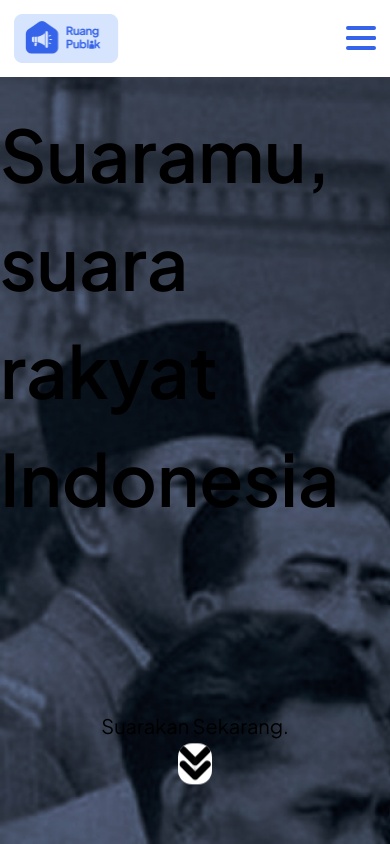
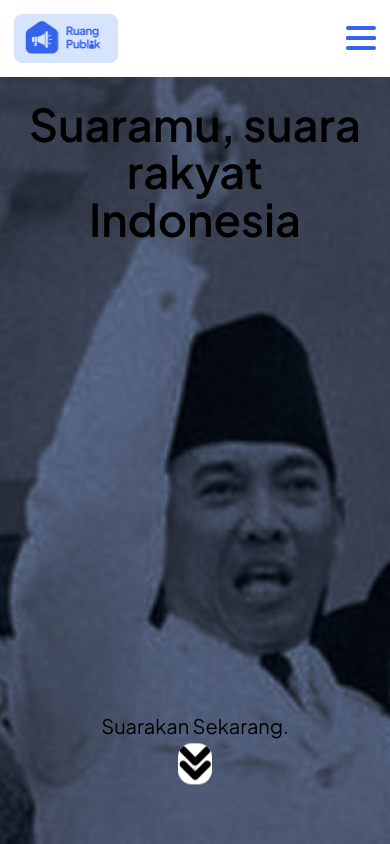
Before and after one commit to gigahidjrikaaa/ruangpublik-frontend, a Next.js app: page / in a window 390 px wide. Shown: the top 844 px of the page. Built offline with nearby package versions, Linux system fonts and the light colour scheme.

Commit message:
feat: make Hero responsive

```diff
--- a/src/components/LandingPage/Hero.tsx
+++ b/src/components/LandingPage/Hero.tsx
@@ -4,8 +4,8 @@ import Link from "next/link";
 
 export default function Hero() {
   return(
-    <main className="min-h-screen bg-red-500 bg-[url(/HeroBG.jpg)] bg-cover flex flex-col justify-between items-center pt-[100px] pb-[50px]">
-      <h1 className="text-[72px] font-semibold">Suaramu, suara rakyat Indonesia</h1>
+    <main className="min-h-screen bg-red-500 bg-[url(/HeroBG.jpg)] bg-cover bg-center flex flex-col justify-between items-center pt-[100px] pb-[50px]">
+      <h1 className="px-[5%] md:px-10 text-center text-[45px] md:text-[60px] lg:text-[72px] leading-[105%] font-semibold">Suaramu, suara rakyat Indonesia</h1>
       <Link className="flex flex-col justify-center items-center gap-3" href="#intro">
         <h1 className="text-[20px]">Suarakan Sekarang.</h1>
         <Image src={ScrollDown} alt="Scroll Down" className="rounded-[14px] animate-bounce" />
```
